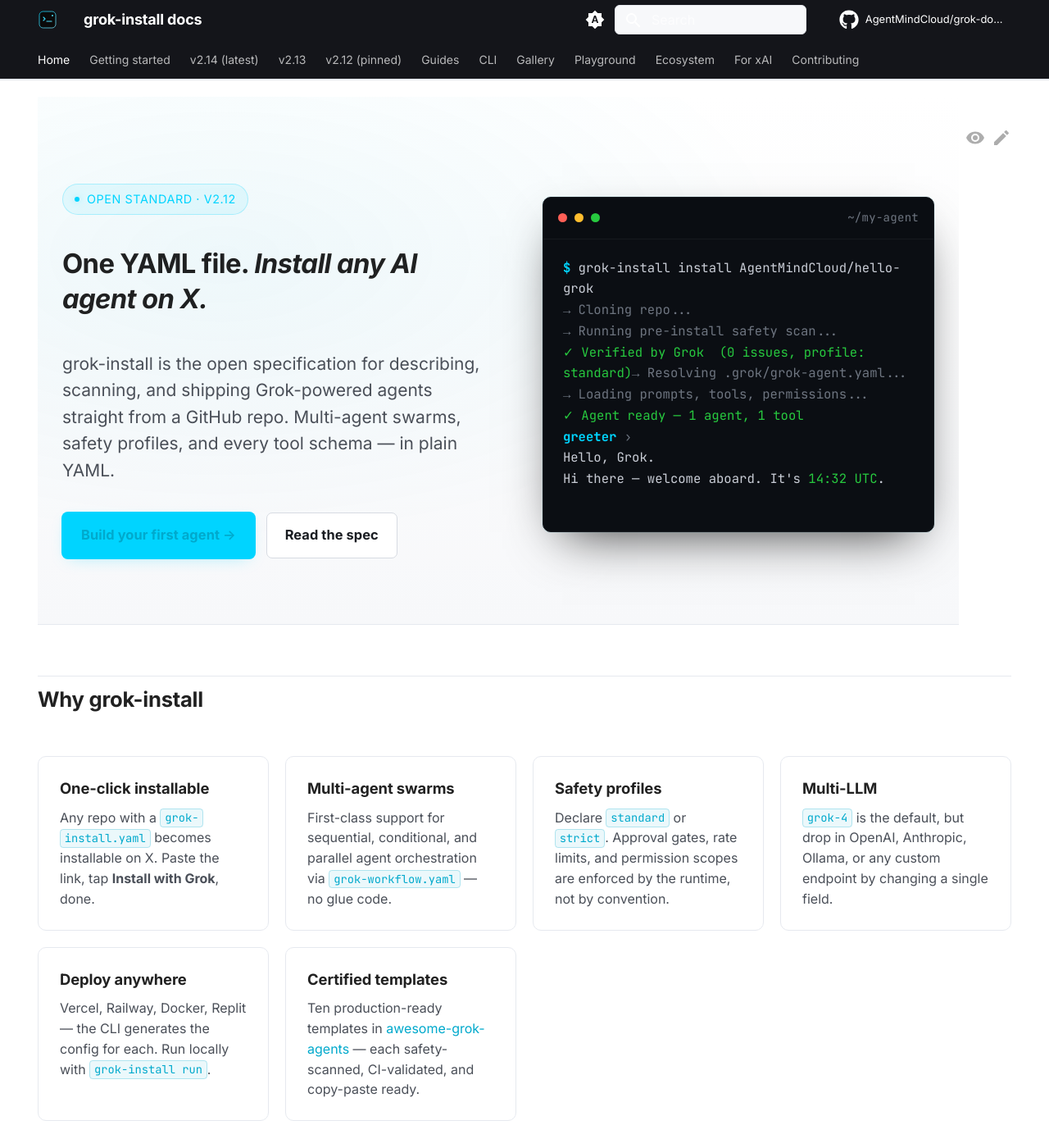
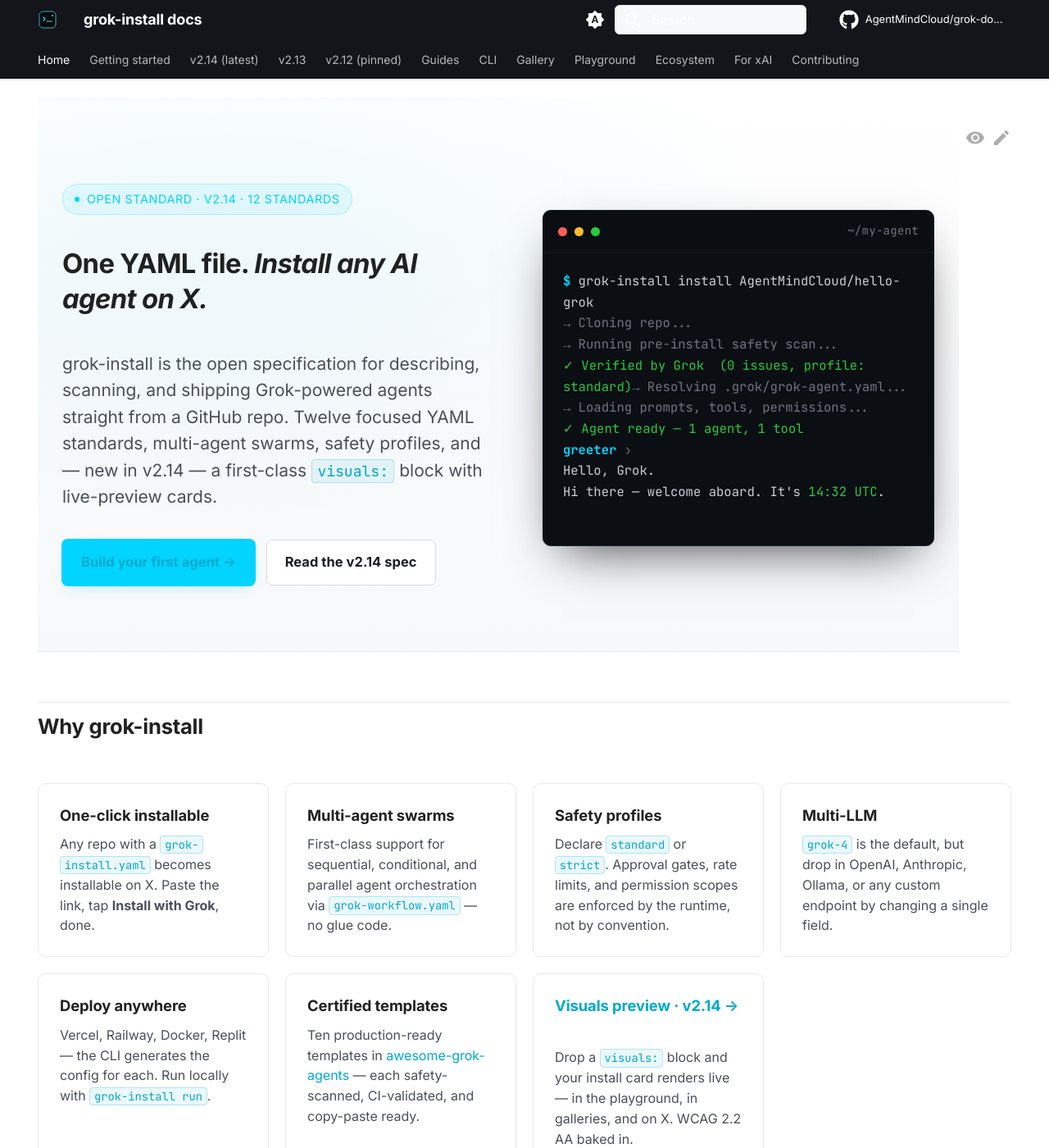
Before and after one commit to AgentMindCloud/grok-docs, an MkDocs documentation site: the page built from docs/index.md, in a window 1280 px wide and 1400 px high. Shown: the whole window at 82% size. Built offline with MkDocs 1.6.1 and Material for MkDocs 9.7.7, drawn with Linux system fonts in a browser that asks for light colours; comment, search, counter and statistics services are not loaded; the version menu is left out; some of the changed text lies outside the part shown.

Commit message:
chore: reconcile 12-standard count + sync v2.13/v2.14 schemas nightly
README and landing hero now advertise the 12 standards of v2.13/v2.14
and link to the pinned v2.12 reference. Add a v2.14 visuals teaser
card below the existing feature grid.

sync-schemas.yml grows two explicit passes for v2.13 and v2.14 schema
subdirectories shipped upstream, while preserving the existing 'latest'
mirror and skipping the frozen v2.12 directory.

https://claude.ai/code/session_01Lg2PP2xc89YyXN4vg7sMm4

```diff
--- a/docs/index.md
+++ b/docs/index.md
@@ -10,22 +10,23 @@ hide:
 <div class="grok-hero__inner" markdown>
 <div class="grok-hero__copy" markdown>
 
-<span class="grok-hero__eyebrow">Open standard · v2.12</span>
+<span class="grok-hero__eyebrow">Open standard · v2.14 · 12 standards</span>
 
 # One YAML file. <em>Install any AI agent on X.</em>
 
 <p class="grok-hero__subtitle">
 grok-install is the open specification for describing, scanning, and shipping
-Grok-powered agents straight from a GitHub repo. Multi-agent swarms, safety
-profiles, and every tool schema — in plain YAML.
+Grok-powered agents straight from a GitHub repo. Twelve focused YAML standards,
+multi-agent swarms, safety profiles, and — new in v2.14 — a
+first-class <code>visuals:</code> block with live-preview cards.
 </p>
 
 <div class="grok-hero__ctas">
   <a href="getting-started/first-agent/" class="grok-btn grok-btn--primary">
     Build your first agent →
   </a>
-  <a href="spec/grok-install-yaml/" class="grok-btn grok-btn--ghost">
-    Read the spec
+  <a href="v2.14/index.md" class="grok-btn grok-btn--ghost">
+    Read the v2.14 spec
   </a>
 </div>
 
@@ -83,6 +84,12 @@ Run locally with `grok-install run`.
 Ten production-ready templates in
 <a href="https://github.com/AgentMindCloud/awesome-grok-agents">awesome-grok-agents</a>
 — each safety-scanned, CI-validated, and copy-paste ready.
+</div>
+
+<div class="grok-feature" markdown>
+### [Visuals preview · v2.14 →](v2.14/visuals.md)
+Drop a `visuals:` block and your install card renders live — in the
+playground, in galleries, and on X. WCAG 2.2 AA baked in.
 </div>
 
 </div>
@@ -148,9 +155,10 @@ reader.
 <div class="grok-features" markdown>
 
 <div class="grok-feature" markdown>
-### [Full spec reference →](spec/index.md)
-Every field, every default, every constraint across all five YAML file
-types in v2.12.
+### [Full spec reference →](v2.14/index.md)
+Every field, every default, every constraint across the **12 standards**
+of v2.13 plus the additive `visuals:` block in v2.14. Still need the
+five-file v2.12 spec? [Pinned reference →](v2.12/index.md)
 </div>
 
 <div class="grok-feature" markdown>
```
Also changed, not shown: README.md (+24 -7 lines), 1 other file.
